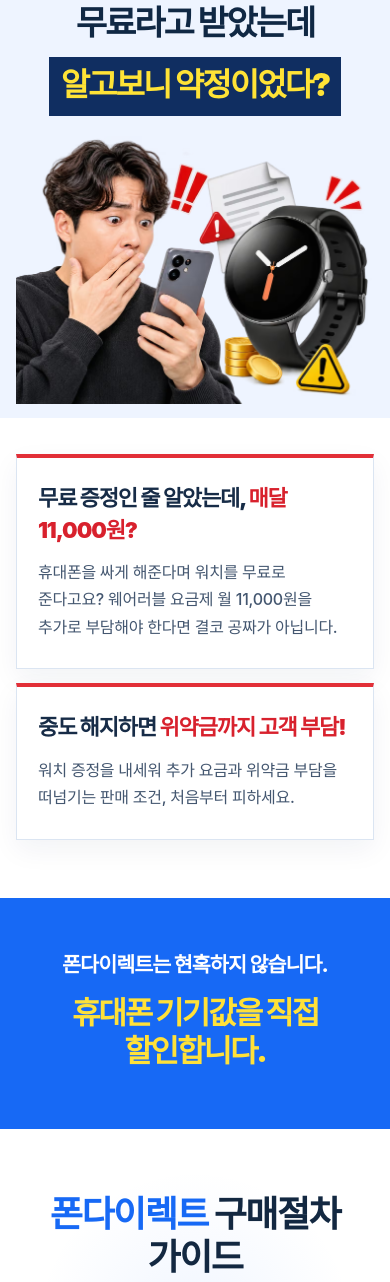
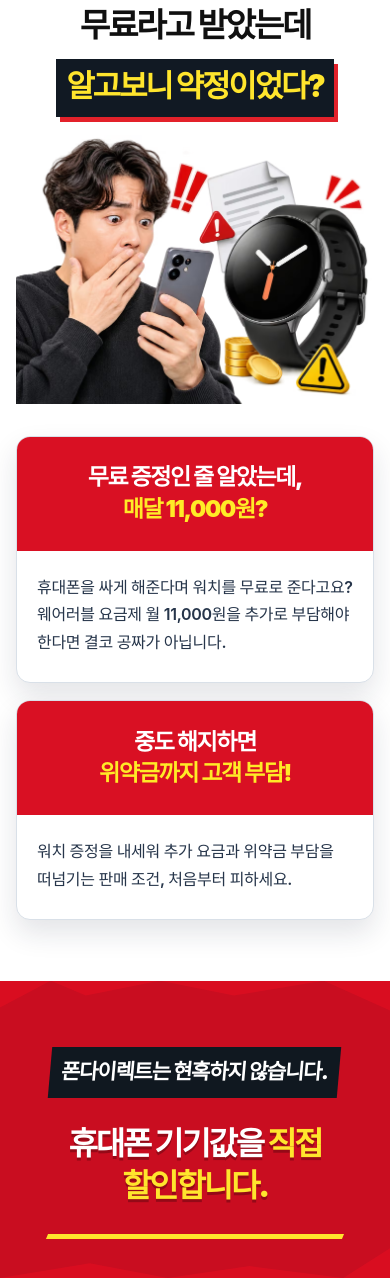
Before and after one commit to pc9839a-cpu/phonedirect, a plain HTML site: page index.html in a window 390 px wide. Shown: the part 2853-4135 px from the top of the page. Drawn offline with Linux system fonts and the light colour scheme; a web font is replaced by a local one.

Commit message:
Center existing photo collage under heading and style warning/promotional HTML like original poster

```diff
--- a/index.html
+++ b/index.html
@@ -328,69 +328,90 @@ a{color:inherit;text-decoration:none}button,input{font:inherit}button,[role='but
 .contract-signature p em{color:#fff;font-style:normal;font-weight:750}
 
 /* Watch advisory — source-approved warning copy and restrained editorial typography. */
-/* Smartphone/watch contract warning: generated editorial cutout + crisp HTML copy */
-.watch-info{background:#fff;color:#132940;scroll-margin-top:18px}
+/* Smartwatch contract warning — existing transparent image + editable HTML advertising typography */
+.watch-info{background:#fff;color:#102844;scroll-margin-top:18px}
 .watch-info-campaign{
-  overflow:hidden;background:#eef4ff;
-  padding:clamp(56px,7vw,88px) var(--page-gutter) clamp(27px,4vw,52px)
+  overflow:hidden;background:#fff;
+  padding:clamp(58px,7.2vw,95px) var(--page-gutter) clamp(10px,2.5vw,28px)
 }
 .watch-info-campaign-inner{
-  display:grid;grid-template-columns:minmax(0,.94fr) minmax(0,1.06fr);
-  align-items:center;gap:clamp(14px,2.4vw,36px);
-  width:100%;max-width:var(--aligned-width);margin:0 auto
+  display:flex;flex-direction:column;align-items:center;
+  gap:clamp(6px,1.5vw,20px);width:100%;max-width:var(--aligned-width);margin:0 auto
 }
-.watch-info-heading{position:relative;z-index:2;min-width:0}
+.watch-info-heading{position:relative;z-index:2;width:100%;text-align:center}
 .watch-info-heading h2{
-  margin:0;color:#102844;font-size:clamp(39px,4.8vw,62px);
-  font-weight:930;line-height:1.21;letter-spacing:-.06em;word-break:keep-all
+  margin:0;color:#101010;font-size:clamp(42px,5.45vw,69px);
+  font-weight:950;line-height:1.18;letter-spacing:-.067em;word-break:keep-all
 }
 .watch-info-heading h2 span{
-  display:block;width:fit-content;max-width:100%;
-  margin-top:16px;padding:10px 13px 12px;
-  background:#102e61;color:#ffe336;
-  font-size:clamp(37px,4.5vw,58px);font-weight:950;
-  line-height:1.19;letter-spacing:-.062em;
-  box-decoration-break:clone;-webkit-box-decoration-break:clone
+  display:block;width:fit-content;max-width:100%;margin:14px auto 0;
+  padding:10px clamp(16px,3vw,36px) 13px;
+  background:#111923;color:#ffe52d;
+  font-size:clamp(42px,5.7vw,72px);font-weight:950;
+  line-height:1.19;letter-spacing:-.07em;
+  box-shadow:7px 8px 0 #e3212a
 }
 .watch-info-visual{
-  position:relative;z-index:1;justify-self:center;
-  width:100%;max-width:610px;margin:0;line-height:0;overflow:visible
+  position:relative;z-index:1;display:block;align-self:center;
+  width:min(100%,790px);max-width:790px;margin:0 auto;line-height:0
 }
-.watch-info-visual picture{display:block;width:100%;height:auto}
-.watch-info-visual img{display:block;width:100%;height:auto;object-fit:contain}
+.watch-info-visual picture,.watch-info-visual img{
+  display:block;width:100%;height:auto;object-fit:contain
+}
 .watch-info-inner{
-  width:100%;max-width:var(--aligned-width);margin:0 auto;
-  padding:clamp(42px,6vw,72px) 0 clamp(56px,7vw,86px)
+  width:100%;max-width:var(--aligned-width);
+  margin:0 auto;padding:clamp(18px,3vw,38px) 0 clamp(55px,6vw,84px)
 }
-.watch-info-rows{display:grid;grid-template-columns:repeat(2,minmax(0,1fr));gap:clamp(14px,2vw,24px)}
+.watch-info-rows{display:grid;grid-template-columns:repeat(2,minmax(0,1fr));gap:clamp(12px,2vw,22px)}
 .watch-info-row{
-  min-width:0;padding:clamp(24px,3vw,34px);
-  background:#fff;border:1px solid #dbe5f2;border-top:4px solid #e22f37;
-  box-shadow:0 10px 26px rgba(15,44,83,.055)
+  min-width:0;overflow:hidden;border:1px solid #d9e0e8;
+  border-radius:17px;background:#fff;
+  box-shadow:0 13px 28px rgba(22,35,61,.12)
 }
 .watch-info-row h3{
-  margin:0;color:#172c47;font-size:clamp(22px,2.35vw,28px);
-  font-weight:880;line-height:1.42;letter-spacing:-.05em;word-break:keep-all
+  display:flex;flex-direction:column;justify-content:center;
+  min-height:132px;margin:0;padding:20px clamp(17px,2.4vw,30px);
+  background:#d91023;color:#fff;text-align:center;
+  font-size:clamp(23px,2.7vw,33px);font-weight:920;
+  line-height:1.36;letter-spacing:-.06em;word-break:keep-all
 }
-.watch-info-row h3 em{color:#d8212d;font-style:normal;font-weight:930}
+.watch-info-row h3 em{color:#ffeb27;font-style:normal;font-weight:950}
 .watch-info-row p{
-  margin:15px 0 0;color:#445770;font-size:clamp(16px,1.6vw,19px);
-  font-weight:540;line-height:1.72;letter-spacing:-.016em;word-break:keep-all
+  margin:0;padding:clamp(23px,2.9vw,31px);
+  color:#26354a;font-size:clamp(16px,1.63vw,20px);
+  font-weight:570;line-height:1.74;letter-spacing:-.018em;word-break:keep-all
 }
 .watch-info-promo{
-  width:100%;margin:0;padding:clamp(48px,7vw,85px) var(--page-gutter);
-  background:#1769f5;color:#fff;text-align:center
+  position:relative;isolation:isolate;overflow:hidden;
+  width:100%;margin:0;padding:clamp(58px,7.3vw,92px) var(--page-gutter);
+  background:#d90d20;color:#fff;text-align:center
 }
-.watch-info-promo-inner{width:100%;max-width:var(--aligned-width);margin:0 auto}
+.watch-info-promo::before,.watch-info-promo::after{
+  content:"";position:absolute;z-index:-1;pointer-events:none
+}
+.watch-info-promo::before{
+  inset:0;background:#c90d20;
+  clip-path:polygon(0 9%,13% 0,22% 5%,41% 0,60% 5%,83% 0,100% 10%,100% 90%,88% 100%,64% 96%,43% 100%,23% 95%,0 100%)
+}
+.watch-info-promo::after{
+  left:12%;right:12%;bottom:13%;height:5px;
+  background:#ffe52d;transform:skewX(-23deg)
+}
+.watch-info-promo-inner{position:relative;width:100%;max-width:var(--aligned-width);margin:0 auto}
 .watch-info-promo-head{
-  display:block;margin:0;color:#fff;font-size:clamp(23px,3vw,35px);
-  font-weight:820;letter-spacing:-.047em;line-height:1.38;word-break:keep-all
+  display:table;max-width:100%;margin:0 auto;padding:11px clamp(15px,2.5vw,28px);
+  background:#101820;color:#fff;
+  font-size:clamp(23px,3vw,36px);font-weight:900;
+  line-height:1.37;letter-spacing:-.055em;word-break:keep-all;
+  transform:skewX(-5deg)
 }
 .watch-info-promo-main{
-  display:block;margin:16px 0 0;color:#ffe139;
-  font-size:clamp(35px,4.7vw,60px);font-weight:950;
-  line-height:1.22;letter-spacing:-.067em;word-break:keep-all
+  display:block;margin:clamp(24px,3.2vw,39px) auto 0;color:#fff;
+  font-size:clamp(37px,5.1vw,68px);font-weight:950;
+  line-height:1.25;letter-spacing:-.07em;word-break:keep-all;
+  text-shadow:0 3px 0 rgba(0,0,0,.26)
 }
+.watch-info-promo-main span{color:#ffe52d}
 @media(max-width:767px){
   .contract-alert{padding-top:58px;padding-bottom:66px}
   .contract-head{grid-template-columns:1fr;grid-template-rows:auto auto auto;text-align:center;gap:0}
@@ -422,23 +443,25 @@ a{color:inherit;text-decoration:none}button,input{font:inherit}button,[role='but
   .contract-signature-heading{justify-content:center;font-size:clamp(21px,5.3vw,25px)}
   .contract-signature p{font-size:var(--type-body)}
 
-  .watch-info-campaign{padding-top:53px;padding-bottom:14px}
-  .watch-info-campaign-inner{grid-template-columns:1fr;gap:20px}
+  .watch-info-campaign{padding-top:56px;padding-bottom:8px}
+  .watch-info-campaign-inner{gap:18px}
   .watch-info-heading{text-align:center}
-  .watch-info-heading h2{font-size:clamp(34px,8.45vw,46px);line-height:1.2}
+  .watch-info-heading h2{font-size:clamp(33px,8.5vw,46px);line-height:1.2}
   .watch-info-heading h2 span{
-    width:fit-content;max-width:100%;margin:13px auto 0;
-    padding:9px 12px 11px;font-size:clamp(32px,8.1vw,44px);line-height:1.21
+    margin:13px auto 0;padding:9px 10px 12px;
+    font-size:clamp(31px,7.9vw,45px);line-height:1.19;
+    box-shadow:4px 5px 0 #e3212a
   }
-  .watch-info-visual{width:min(100%,510px);max-width:510px;margin:0 auto}
-  .watch-info-inner{padding:36px var(--page-gutter) 58px}
-  .watch-info-rows{grid-template-columns:1fr;gap:14px}
-  .watch-info-row{padding:25px 21px 27px}
-  .watch-info-row h3{font-size:clamp(22px,5.6vw,27px)}
-  .watch-info-row p{margin-top:13px;font-size:var(--type-body);line-height:1.72}
-  .watch-info-promo{padding:53px var(--page-gutter) 59px}
-  .watch-info-promo-head{font-size:clamp(20px,5.3vw,27px)}
-  .watch-info-promo-main{margin-top:15px;font-size:clamp(31px,7.7vw,43px);line-height:1.22}
+  .watch-info-visual{width:min(100%,580px);max-width:580px}
+  .watch-info-inner{padding:24px var(--page-gutter) 61px}
+  .watch-info-rows{grid-template-columns:1fr;gap:17px}
+  .watch-info-row{border-radius:14px}
+  .watch-info-row h3{min-height:114px;padding:20px 16px;font-size:clamp(23px,5.9vw,29px)}
+  .watch-info-row p{padding:23px 20px 25px;font-size:var(--type-body)}
+  .watch-info-promo{padding:66px var(--page-gutter) 72px}
+  .watch-info-promo-head{padding:11px 11px;font-size:clamp(21px,5.3vw,28px)}
+  .watch-info-promo-main{margin-top:26px;font-size:clamp(32px,8vw,46px);line-height:1.29}
+  .watch-info-promo-main span{display:inline}
 
 }
 @media(max-width:359px){
@@ -446,7 +469,7 @@ a{color:inherit;text-decoration:none}button,input{font:inherit}button,[role='but
   .contract-trigger span{font-size:15px}
   .contract-trigger img{width:38px;height:38px}
   .contract-head h2 span{font-size:17px}
-  .watch-info-heading h2 span{padding-left:9px;padding-right:9px}
+  .watch-info-heading h2 span{padding-left:8px;padding-right:8px;font-size:clamp(29px,7.7vw,34px)}
 }
 .section{padding:60px 22px 67px;scroll-margin-top:20px}.sec-eyebrow{margin:0 0 11px;color:var(--blue);letter-spacing:.35px;font-weight:800;font-size:13px}.sec-title{margin:0;color:#14233b;font-size:34px;line-height:1.26;letter-spacing:-1.25px;font-weight:900}.sec-desc{margin:14px 0 0;font-size:16px;color:#617083;line-height:1.65}
 
@@ -752,7 +775,7 @@ a{color:inherit;text-decoration:none}button,input{font:inherit}button,[role='but
   <div class="watch-info-promo">
     <div class="watch-info-promo-inner">
       <p class="watch-info-promo-head">폰다이렉트는 현혹하지 않습니다.</p>
-      <strong class="watch-info-promo-main">휴대폰 기기값을 직접 할인합니다.</strong>
+      <strong class="watch-info-promo-main">휴대폰 기기값을 <span>직접 할인합니다.</span></strong>
     </div>
   </div>
 </section>
```
